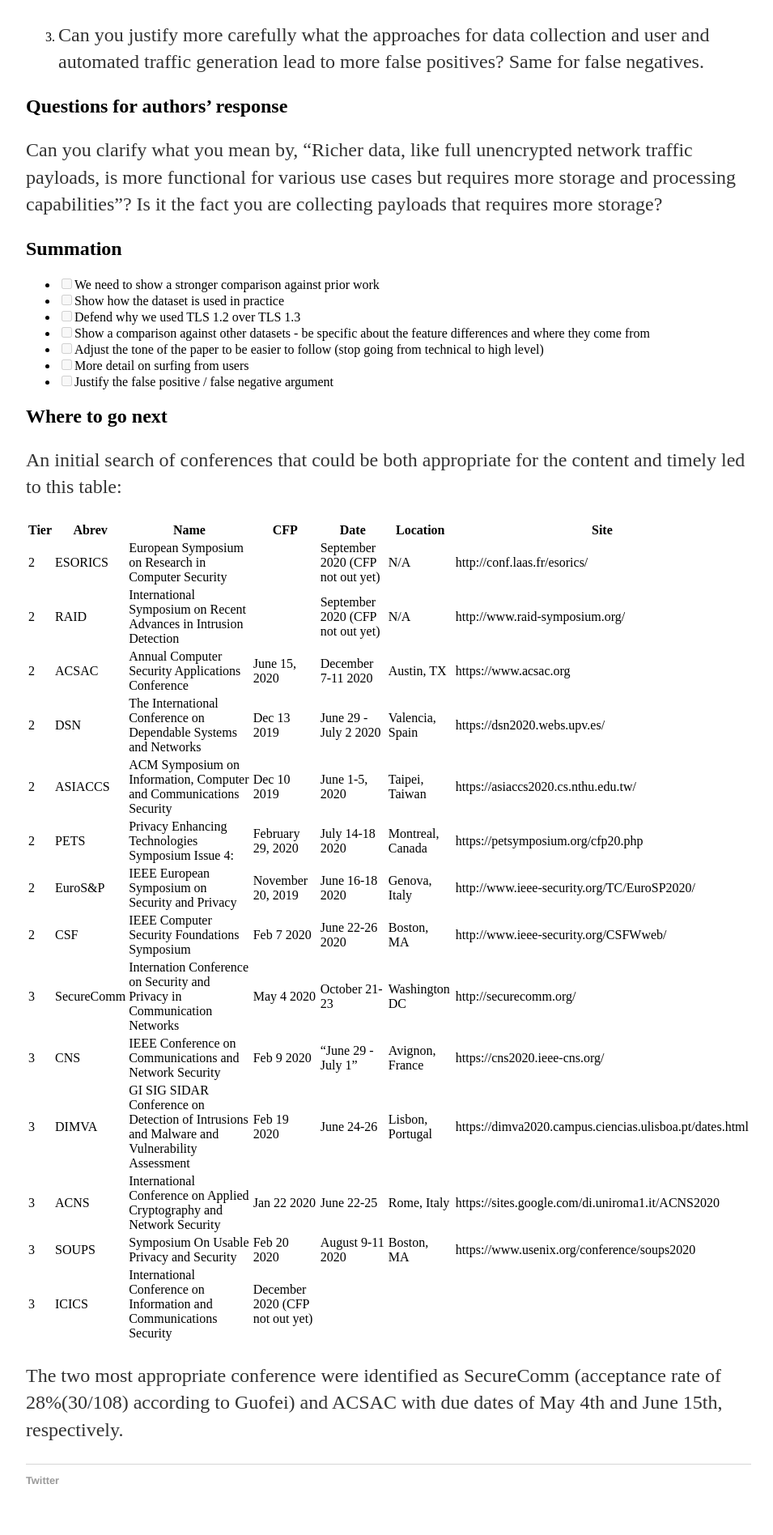
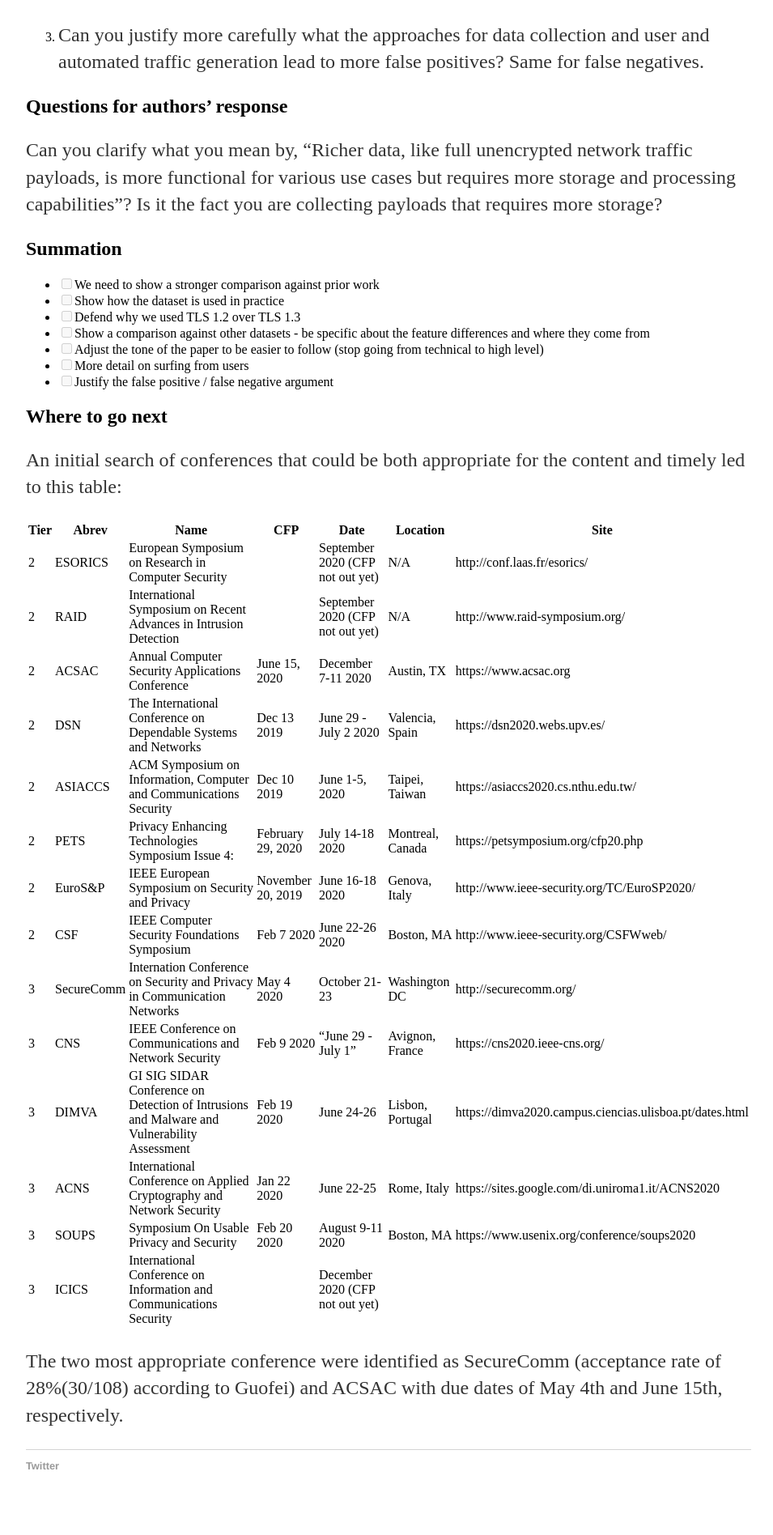
Before and after one commit to infosecanon/infosecanon.github.io, a Jekyll site: the page built from _posts/2020-02-24-comments-and-cons.md, in a window 1280 px wide. Shown: the part 2922-4818 px from the top of the page at 81% size, without its empty margins (160-1115 px from the left). Built offline with Jekyll 4.4.1, drawn with Linux system fonts in a browser that asks for light colours.

```diff
--- a/_posts/2020-02-24-cons-and-vulns.md
+++ b/_posts/2020-02-24-comments-and-cons.md
@@ -103,6 +103,6 @@ Tier  | Abrev | Name | CFP | Date | Location     | Site
 3	| DIMVA	| GI SIG SIDAR Conference on Detection of Intrusions and Malware and Vulnerability Assessment	| Feb 19 2020	| June 24-26	| Lisbon, Portugal	| https://dimva2020.campus.ciencias.ulisboa.pt/dates.html
 3	| ACNS	| International Conference on Applied Cryptography and Network Security	| Jan 22 2020	| June 22-25	| Rome, Italy	| https://sites.google.com/di.uniroma1.it/ACNS2020
 3	| SOUPS	| Symposium On Usable Privacy and Security	| Feb 20 2020	| August 9-11 2020	| Boston, MA	| https://www.usenix.org/conference/soups2020
-3	| ICICS	| International Conference on Information and Communications Security	| December 2020 (CFP not out yet)
+3	| ICICS	| International Conference on Information and Communications Security	| | December 2020 (CFP not out yet)
 
 The two most appropriate conference were identified as SecureComm (acceptance rate of 28%(30/108) according to Guofei) and ACSAC with due dates of May 4th and June 15th, respectively.
```
